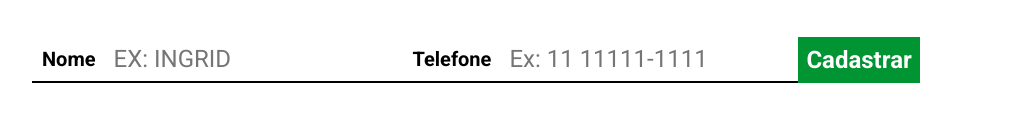
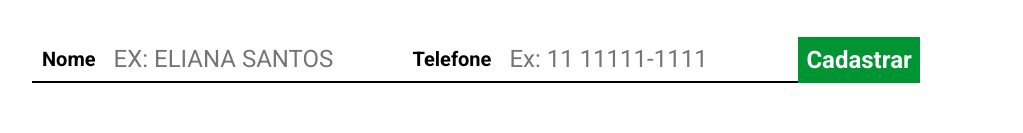
Before and after one commit to luizhenriquee01/projeto_agenda_contatos, a plain HTML site: page index.html in a window 1280 px wide. Shown: the part 253-386 px from the top of the page, without its empty margins (128-1151 px from the left). Drawn offline with Linux system fonts and the light colour scheme.

Commit message:
alterando exemplo de nome

```diff
--- a/index.html
+++ b/index.html
@@ -25,7 +25,7 @@
           type="text"
           id="nome-contato"
           required
-          placeholder="EX: INGRID"
+          placeholder="EX: ELIANA SANTOS"
         />
         <label for="numeroDeContato"><strong>Telefone</strong></label>
         <input
```
